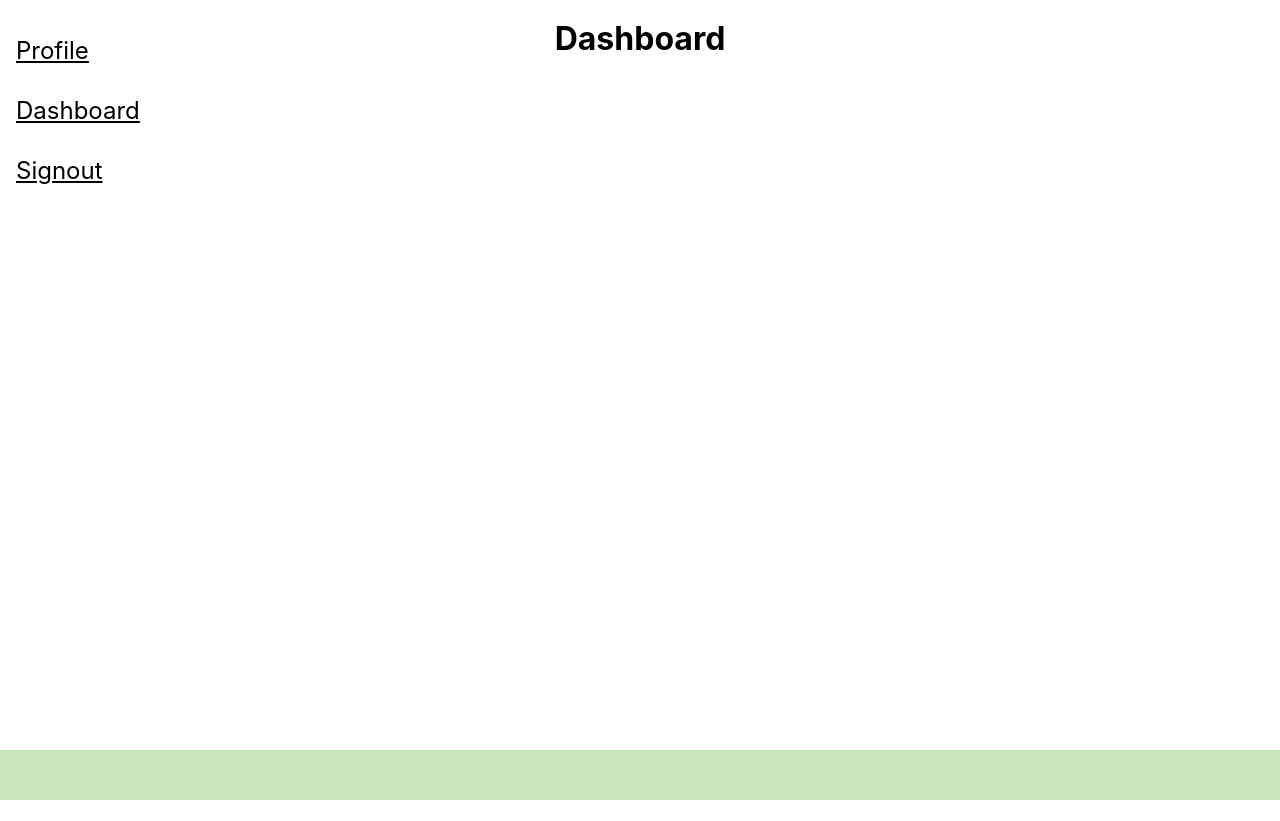
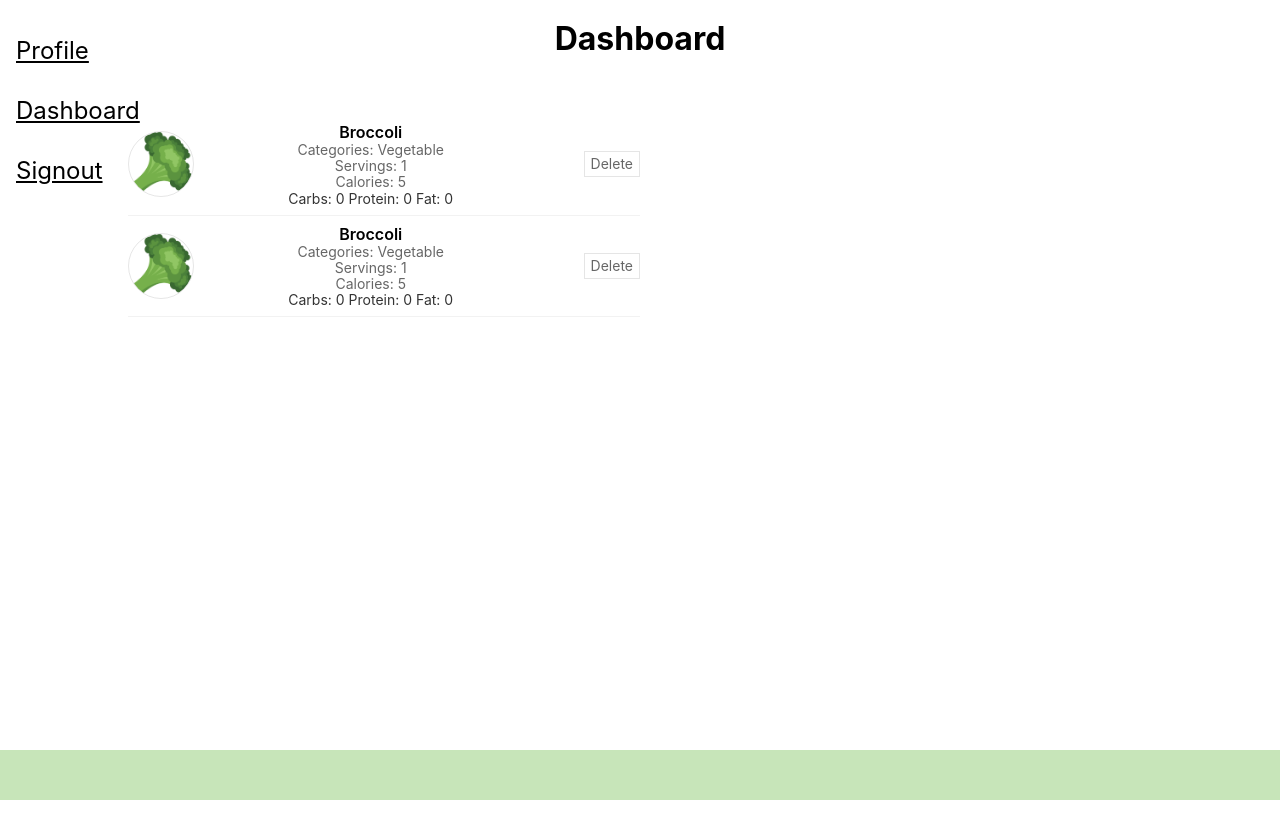
Before and after one commit to QintuTao/nw2021, a React (Create React App) app in the folder food/: page /Dashboard in a window 1280 px wide. Both pictures are taken after a click on the item "Dashboard". Built offline with nearby package versions, Linux system fonts and the light colour scheme.

Commit message:
add food list

```diff
--- a/food/public/index.html
+++ b/food/public/index.html
@@ -20,7 +20,7 @@
       To create a production bundle, use `npm run build` or `yarn build`.
     -->
   </body>
-
+  <!-- <script src="https://platform.fatsecret.com/js?key=XXXXX&theme=blank"></script> -->
   <script>
 
   </script>
--- /dev/null
+++ b/food/src/components/Dashboard/DailyFoodList/DailyFoodList.css
@@ -0,0 +1,8 @@
+.container {
+    margin: 5%;
+    margin-left: 10%;
+}
+.foodlist {
+    width: 40vw;
+    /* text-align:left; */
+}
--- /dev/null
+++ b/food/src/components/Dashboard/DailyFoodList/DailyFoodList.js
@@ -0,0 +1,22 @@
+import React, { Component } from 'react';
+// import  from ./components/
+import FoodItem from "./FoodItem/FoodItem"
+import "./DailyFoodList.css";
+
+class DailyFoodList extends Component {
+    render() {
+        return (
+            <div class = "container">
+                <div class = "adding-field">
+
+                </div>
+                <div class = "foodlist">
+                    <FoodItem />
+                    <FoodItem />
+                </div>
+            </div>
+        );
+    }
+}
+
+export default DailyFoodList;
--- /dev/null
+++ b/food/src/components/Dashboard/DailyFoodList/FoodItem/FoodItem.js
@@ -0,0 +1,48 @@
+import {React, Component} from 'react';
+import "./FoodItem.css";
+import broccoli_left from './broccoli_right.png'
+
+class FoodItem extends Component {
+    constructor (){
+        super();
+        this.name = "Broccoli";
+        this.category = "Vegetable";
+        this.serving = "1"
+
+        this.calories = 5;
+        this.carbs = 0;
+        this.fat = 0;
+        this.protein = 0;
+    }
+    setFoodRecord(name, category, serving) {
+        this.name = name;
+        this.category = category;
+        this.serving = serving;
+    }
+    setNutritionalInfo() {
+
+    }
+    render() {
+        return (
+            <div class="dt w-100 bb b--black-05 pb2 mt2" href="#0">
+                <div class="dtc w2 w3-ns v-mid">
+                    <img src= {broccoli_left} class="ba b--black-10 db br-100 w2 w3-ns h2 h3-ns"/>
+                </div>
+                <div class="dtc v-mid pl3">
+                    <h1 class="f6 f5-ns fw6 lh-title black mv0"> {this.name} </h1>
+                    <h2 class="f6 fw4 mt0 mb0 black-60"> Categories: {this.category} </h2>
+                    <h2 class="f6 fw4 mt0 mb0 black-60"> Servings: {this.serving} </h2>
+                    <h2 class="f6 fw4 mt0 mb0 black-60"> Calories: {this.calories} </h2>
+                    <h2 class="f6 fw4 mt0 mb0 black-80"> Carbs: {this.carbs} Protein: {this.protein} Fat: {this.fat} </h2>
+                </div>
+                <div class="dtc v-mid">
+                    <form class="w-100 tr">
+                    <button class="f6 bg-white ba b--black-10 dim pointer pv1 black-60" type="submit">Delete</button>
+                    </form>
+                </div>
+            </div>
+        );
+    }
+}
+
+export default FoodItem;
--- a/food/src/components/Dashboard/Dashboard.js
+++ b/food/src/components/Dashboard/Dashboard.js
@@ -1,4 +1,5 @@
-import {React, Component} from 'react';
+import React, { Component } from 'react';
+import DailyFoodList from './DailyFoodList/DailyFoodList';
 import "./Dashboard.css";
 
 class Dashboard extends Component {
@@ -7,8 +8,8 @@ class Dashboard extends Component {
             <div>
                 <h1>Dashboard</h1>
                 <div>
-                    <div>
-
+                    <div className = "left">
+                        <DailyFoodList />
                     </div>
                     <div>
 
--- a/food/src/index.js
+++ b/food/src/index.js
@@ -2,7 +2,7 @@ import React from 'react';
 import ReactDOM from 'react-dom';
 import './index.css';
 import App from './App';
-// import Profile from './components/Profile/Profile';
+import DailyFoodList from './components/Dashboard/DailyFoodList/DailyFoodList';
 import reportWebVitals from './reportWebVitals';
 import 'tachyons';
 
```
Also changed, not shown: food/src/components/Dashboard/DailyFoodList/FoodItem/FoodItem.css (added), food/src/components/Dashboard/DailyFoodList/FoodItem/broccoli_right.png (renamed from food/src/components/Profile/broccoli_right.png), 1 other file (tests, documents, lock files or other folders).
